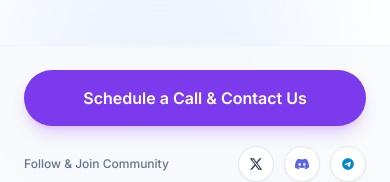
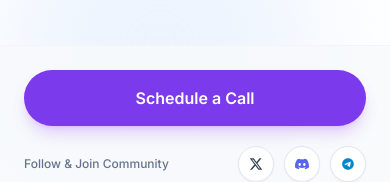
Before and after one commit to mrarindam/Future-Leaders, a Next.js app: page / in a window 390 px wide. Both pictures are taken after a click on the button 332 px from the left and 50 px from the top of the page. Shown: the part 638-820 px from the top of the page. Built offline with nearby package versions, Linux system fonts and the light colour scheme.

Commit message:
Update mobile menu button to Schedule a Call and directly trigger meeting popup

```diff
--- a/components/Navbar.tsx
+++ b/components/Navbar.tsx
@@ -213,7 +213,6 @@ export default function Navbar({ onOpenBooking }: NavbarProps) {
             {/* Bottom Actions & Social Connect */}
             <div className="relative z-10 p-6 sm:p-8 bg-slate-50/90 border-t border-slate-100 flex flex-col gap-4">
               <RadialRevealButton
-                href="#contact"
                 onClick={() => {
                   setMobileMenuOpen(false);
                   if (onOpenBooking) onOpenBooking();
@@ -225,7 +224,7 @@ export default function Navbar({ onOpenBooking }: NavbarProps) {
                 hoverTextColor="#ffffff"
                 className="w-full py-4 text-center text-base font-semibold shadow-lg shadow-purple-500/25"
               >
-                <span>Schedule a Call &amp; Contact Us</span>
+                <span>Schedule a Call</span>
               </RadialRevealButton>
 
               <div className="flex items-center justify-between pt-1">
```
